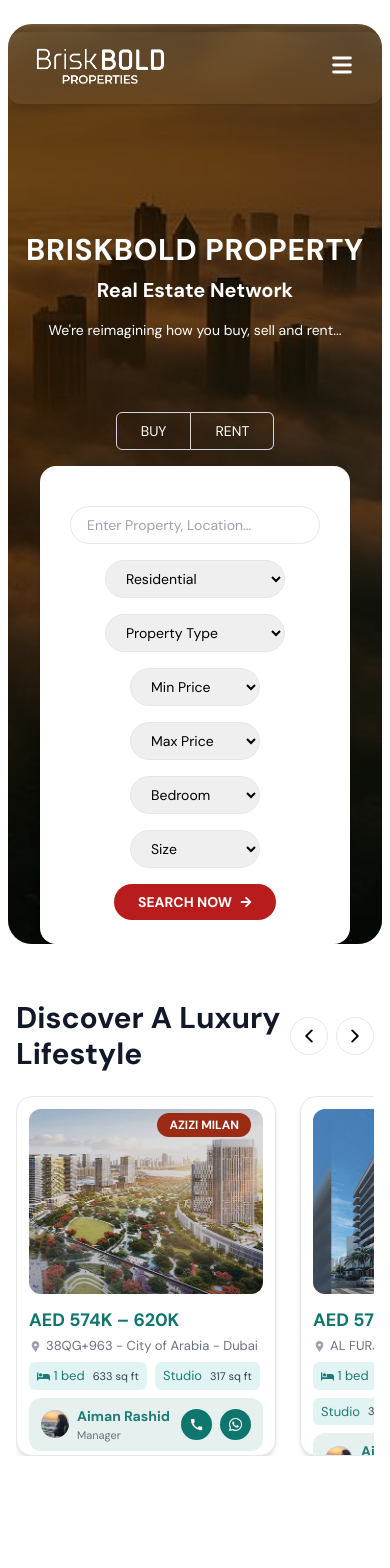
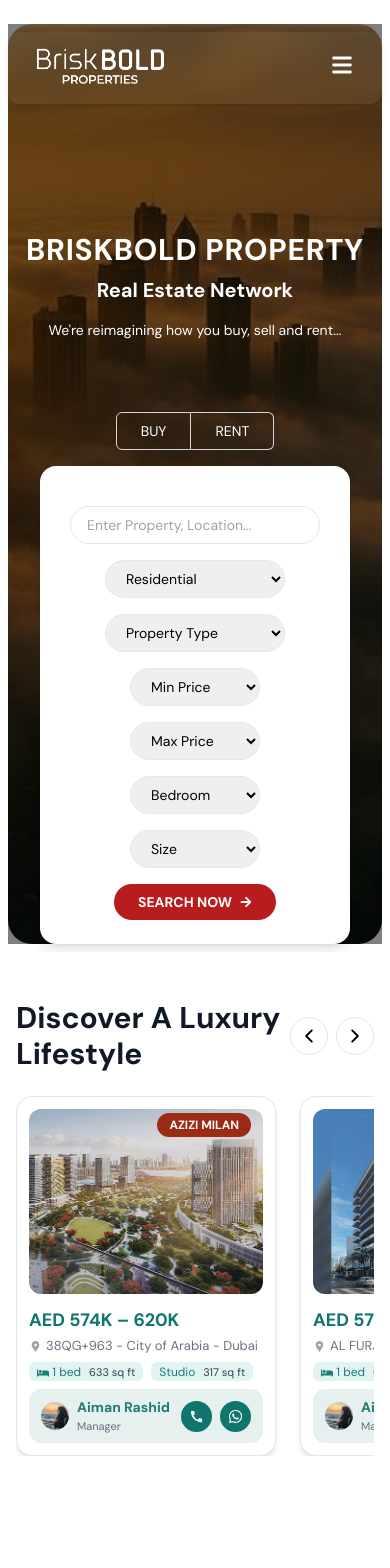
Before and after one commit to usmanashrafsiddiqi/BBP-MERN-WEBSITE, a React (Vite) app in the folder frontend/: page / in a window 390 px wide. Shown: the top 1568 px of the page. Built offline with nearby package versions, Linux system fonts and the light colour scheme.

Commit message:
fixed phone issues

```diff
--- a/frontend/src/components/Footer.jsx
+++ b/frontend/src/components/Footer.jsx
@@ -24,15 +24,18 @@ const Footer = () => {
   <input
     type="email"
     placeholder="Enter your email here...."
-              className="flex-1 px-6 py-4 outline-none text-black text-base font-medium"
+    className="flex-1 px-4 sm:px-6 py-2 sm:py-4 outline-none text-black text-sm sm:text-base font-medium"
   />
-            <button className="bg-[#A13214] text-white px-6 py-4 font-semibold hover:bg-[#871e05] flex items-center gap-2 text-sm sm:text-base">
+<button className="bg-[#A13214] text-white px-4 sm:px-6 py-3 sm:py-4 font-semibold hover:bg-[#871e05] flex items-center gap-2 text-sm sm:text-base">
   SUBSCRIBE NOW
-              <span className="bg-white text-[#A13214] rounded-full w-6 h-6 flex items-center justify-center font-bold">
+  {/* Arrow visible only on sm+ devices */}
+  <span className="hidden sm:flex bg-white text-[#A13214] rounded-full w-6 h-6 items-center justify-center font-bold">
     →
   </span>
 </button>
+
 </div>
+
         </div>
 
         <hr className="border-[#174857]" />
--- a/frontend/src/components/Header.jsx
+++ b/frontend/src/components/Header.jsx
@@ -47,7 +47,7 @@ const Header = ({
       </style>
 
       <header
-  className={`relative h-auto min-h-[100vh] sm:min-h-[95vh] md:min-h-[100vh] lg:min-h-[100vh] bg-cover bg-center rounded-[24px] overflow-hidden ${
+  className={`relative h-auto min-h-[100vh] sm:min-h-[95vh] md:min-h-[100vh] lg:min-h-[100vh] bg-cover bg-center rounded-[24px] overflow-visible ${
     !showFilter ? 'header-no-filter-sm' : ''
   }`}
         style={{ backgroundImage: `url(${backgroundImage})` }}
--- a/frontend/src/components/Navbar.jsx
+++ b/frontend/src/components/Navbar.jsx
@@ -99,6 +99,7 @@ const Navbar = () => {
               <div className="absolute top-full left-1/2 -translate-x-1/2 mt-2 bg-white text-black rounded shadow-lg p-2 min-w-[180px] text-center">
                 <Link to="/career" className="block px-4 py-2 hover:bg-gray-100" onClick={toggleMenu}>Careers</Link>
                 <Link to="/blogs" className="block px-4 py-2 hover:bg-gray-100" onClick={toggleMenu}>Blogs</Link>
+                <Link to="/events" className="block px-4 py-2 hover:bg-gray-100" onClick={toggleMenu}>Events</Link>
                 <Link to="/mortgage-calculator" className="block px-4 py-2 hover:bg-gray-100" onClick={toggleMenu}>Mortgage Calculator</Link>
               </div>
             )}
--- a/frontend/src/components/Properties.jsx
+++ b/frontend/src/components/Properties.jsx
@@ -23,7 +23,7 @@ const properties = [
     beds: "1 bed",
     bedroomSize: "600 sq ft",
     studio: "Studio",
-    studioSize: "330 sq ft ",
+    studioSize: "330 sq ft",
     type: "AZIZI RAFFI",
   },
   {
@@ -184,25 +184,26 @@ const Properties = () => {
                   </p>
                 </div>
 
-                <div className="mt-2 flex gap-2 flex-wrap">
-                  <span className="bg-[#E1F4F3] text-[#1E7C78] px-2 py-1 rounded-md text-[13px] flex justify-between items-center gap-2 min-w-[100px]">
-                    <span>
+             <div className="mt-2 flex gap-2 flex-wrap max-sm:flex-nowrap max-sm:overflow-x-auto max-sm:no-scrollbar">
+  <span className="bg-[#E1F4F3] text-[#1E7C78] px-2 py-1 rounded-md text-[12px] flex justify-between items-center gap-2 min-w-[90px]">
+    <span className="whitespace-nowrap">
       <FaBed className="inline-block" /> {property.beds}
     </span>
-                    <span className="text-[11px] text-gray-700">
+    <span className="text-[11px] text-gray-700 whitespace-nowrap">
       {property.bedroomSize}
     </span>
   </span>
 
   {property.studio.trim() && (
-                    <span className="bg-[#E1F4F3] text-[#1E7C78] px-2 py-1 rounded-md text-[13px] flex justify-between items-center gap-2 min-w-[100px]">
-                      <span>{property.studio}</span>
-                      <span className="text-[11px] text-gray-700">
+    <span className="bg-[#E1F4F3] text-[#1E7C78] px-2 py-1 rounded-md text-[12px] flex justify-between items-center gap-2 min-w-[90px]">
+      <span className="whitespace-nowrap">{property.studio}</span>
+      <span className="text-[11px] text-gray-700 whitespace-nowrap">
         {property.studioSize}
       </span>
     </span>
   )}
 </div>
+
 
                 <div className="mt-2 flex justify-between items-center bg-[#E6F0EF] px-3 py-2 rounded-xl">
                   <div className="flex items-center gap-2">
--- a/frontend/src/components/UpcomingProjects.jsx
+++ b/frontend/src/components/UpcomingProjects.jsx
@@ -9,7 +9,7 @@ const projectData = [
     handover: "Q4 2025",
     bedrooms: "Studio, 1, 2 ",
     paymentPlan: "80/20 ",
-    location: "Dubai Creek Harbour (The Lagoons), Dubai",
+    location: "Dubai Creek Harbour",
   },
   {
     image: "/10.jpg",
--- a/frontend/src/pages/About.jsx
+++ b/frontend/src/pages/About.jsx
@@ -7,7 +7,7 @@ const About = () => {
     return (
         <div>
             {/* ✅ Header Section */}
-            <div className="p-2 md:p-4 bg-white overflow-hidden">
+            <div className="p-2 md:p-4 bg-white">
                 <Header
                     backgroundImage="/newpro.jpg"
                     showFilter={false}
--- a/frontend/src/pages/Community.jsx
+++ b/frontend/src/pages/Community.jsx
@@ -81,7 +81,7 @@ const Community = () => {
   return (
     <div>
       {/* Header */}
-      <div className="p-2 md:p-4 bg-white overflow-hidden">
+      <div className="p-2 md:p-4 bg-white">
         <Header
           backgroundImage="/newcom.jpg"
           title="Our Communities"
--- a/frontend/src/pages/Contact.jsx
+++ b/frontend/src/pages/Contact.jsx
@@ -35,7 +35,7 @@ const Contact = () => {
   return (
     <div>
       {/* ✅ Header Section */}
-      <div className="p-2 md:p-4 bg-white overflow-hidden">
+      <div className="p-2 md:p-4 bg-white">
         <Header
           title="We’re Here To Help!"
           subtitle=""
--- a/frontend/src/pages/Crypto.jsx
+++ b/frontend/src/pages/Crypto.jsx
@@ -49,7 +49,7 @@ const Crypto = () => {
 
   return (
     <div className="min-h-screen flex flex-col text-white bg-white ">
-        <div className="p-2 md:p-4 bg-white overflow-hidden">
+        <div className="p-2 md:p-4 bg-white">
       {/* Header */}
       <Header
         backgroundImage="/crypto1.jpg"
--- a/frontend/src/pages/Developer.jsx
+++ b/frontend/src/pages/Developer.jsx
@@ -78,7 +78,7 @@ const Developer = () => {
   return (
     <div>
       {/* Header Section */}
-      <div className="p-2 md:p-4 bg-white overflow-hidden">
+      <div className="p-2 md:p-4 bg-white">
         <Header
           backgroundImage="/newdev.jpg"
           title="Top Real Estate Developers"
--- a/frontend/src/pages/Events.jsx
+++ b/frontend/src/pages/Events.jsx
@@ -33,7 +33,7 @@ const Events = () => {
   return (
     <div className="relative">
       {/* Header Section */}
-      <div className="p-2 md:p-4 bg-white overflow-hidden">
+      <div className="p-2 md:p-4 bg-white">
         <Header
           backgroundImage="/blog.jpg"
           showFilter={false}
```
Lines whose indentation alone changed are shown as unchanged.
